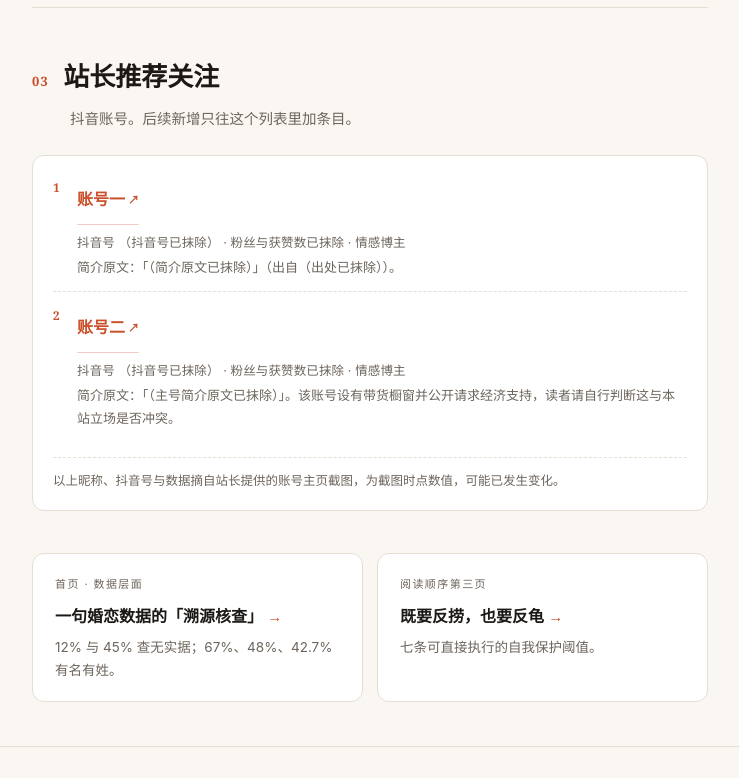
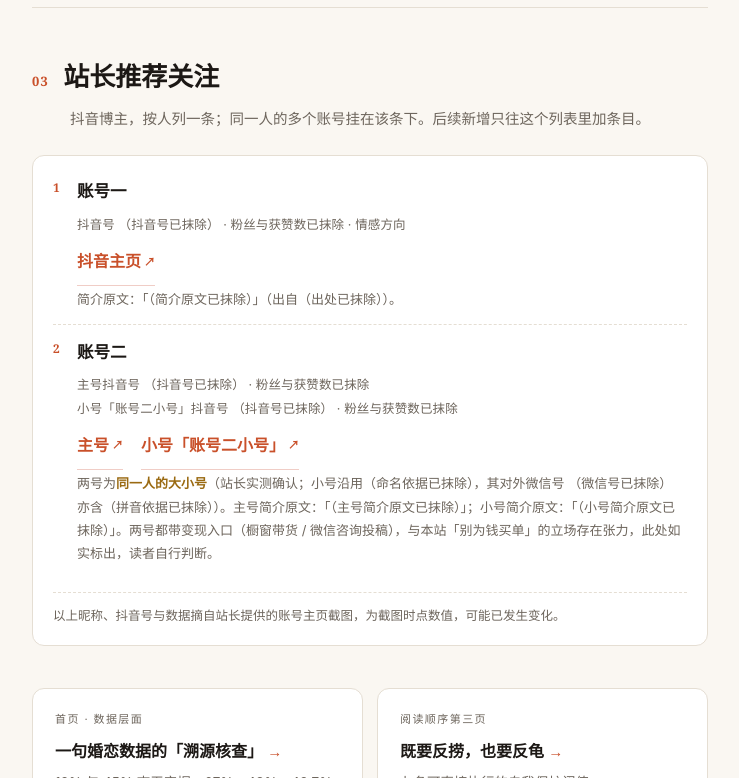
Before and after one commit to dujeongil-galaxy/dating-data-factcheck, a plain HTML site: page picks.html in a window 1280 px wide. Shown: the part 1495-2273 px from the top of the page, without its empty margins (270-1009 px from the left). Drawn offline with Linux system fonts and the light colour scheme.

Commit message:
站长推荐关注改为按人列条目，合并账号二的主号与小号
新增第三个抖音账号「账号二小号」（抖音号 （抖音号已抹除），粉丝数已抹除、
获赞数已抹除）后，若并列成三条会把同一人算成两个博主。改为按人一条、
该人名下多个账号挂在 .accts 行内并标注主号/小号：

- 账号一：单账号
- 账号二：主号 + 小号「账号二小号」

合并依据为站长实测确认，辅以小号沿用（命名依据已抹除）、对外微信号
（微信号已抹除） 含（拼音依据已抹除）；两号简介均带变现入口（橱窗带货 /
微信咨询投稿），已如实标出与本站立场的张力，不作美化。IP 属地与
年龄性别标记仍一律不转载。

顶部计数改为「关注博主 2 人 · 共 3 个账号」；README 变更记录追加
2026-11-02 条目并更新 picks 表格说明。

```diff
--- a/picks.html
+++ b/picks.html
@@ -95,6 +95,8 @@
   .follows li:first-child{border-top:none;padding-top:2px}
   .follows li::before{content:counter(f);position:absolute;left:0;top:13px;font-family:var(--serif);font-size:12px;font-weight:700;color:var(--accent)}
   .follows li:first-child::before{top:3px}
+  .follows .pname{display:block;font-family:var(--serif);font-size:16.5px;font-weight:700;color:var(--ink)}
+  .follows .accts{display:flex;flex-wrap:wrap;gap:4px 18px;margin-top:2px}
   .follows .flink{display:inline-block;padding:9px 0;font-family:var(--serif);font-weight:700;color:var(--accent);text-decoration:none;border-bottom:1px solid var(--danger-line)}
   .follows .flink:hover{border-bottom-color:var(--accent)}
   .follows .flink:focus-visible{outline:2px solid var(--live);outline-offset:2px}
@@ -178,7 +180,7 @@
     <div class="meta">
       <span>相关视频 <b>1</b></span>
       <span>付费推荐 <b>1</b></span>
-      <span>关注账号 <b>2</b></span>
+      <span>关注博主 <b>2</b> 人 · 共 <b>3</b> 个账号</span>
       <span>最后更新 2026-10-31</span>
     </div>
   </div>
@@ -220,12 +222,20 @@
 
   <section class="grp" id="accounts">
     <div class="sec-head"><span class="sec-num">03</span><h2>站长推荐关注</h2></div>
-    <p class="sec-sub">抖音账号。后续新增只往这个列表里加条目。</p>
+    <p class="sec-sub">抖音博主，按人列一条；同一人的多个账号挂在该条下。后续新增只往这个列表里加条目。</p>
 
     <div class="follows reveal">
       <ol>
-        <li><a class="flink" href="（抖音主页链接已抹除）" target="_blank" rel="noopener noreferrer nofollow">账号一<span class="ext">↗</span></a><span class="fmeta">抖音号 （抖音号已抹除） · 粉丝与获赞数已抹除 · 情感博主</span><span class="fn">简介原文：「（简介原文已抹除）」（出自（出处已抹除））。</span></li>
-        <li><a class="flink" href="（抖音主页链接已抹除）" target="_blank" rel="noopener noreferrer nofollow">账号二<span class="ext">↗</span></a><span class="fmeta">抖音号 （抖音号已抹除） · 粉丝与获赞数已抹除 · 情感博主</span><span class="fn">简介原文：「（主号简介原文已抹除）」。该账号设有带货橱窗并公开请求经济支持，读者请自行判断这与本站立场是否冲突。</span></li>
+        <li><span class="pname">账号一</span>
+          <span class="fmeta">抖音号 （抖音号已抹除） · 粉丝与获赞数已抹除 · 情感方向</span>
+          <span class="accts"><a class="flink" href="（抖音主页链接已抹除）" target="_blank" rel="noopener noreferrer nofollow">抖音主页<span class="ext">↗</span></a></span>
+          <span class="fn">简介原文：「（简介原文已抹除）」（出自（出处已抹除））。</span>
+        </li>
+        <li><span class="pname">账号二</span>
+          <span class="fmeta">主号抖音号 （抖音号已抹除） · 粉丝与获赞数已抹除<br>小号「账号二小号」抖音号 （抖音号已抹除） · 粉丝与获赞数已抹除</span>
+          <span class="accts"><a class="flink" href="（抖音主页链接已抹除）" target="_blank" rel="noopener noreferrer nofollow">主号<span class="ext">↗</span></a><a class="flink" href="（抖音主页链接已抹除）" target="_blank" rel="noopener noreferrer nofollow">小号「账号二小号」<span class="ext">↗</span></a></span>
+          <span class="fn">两号为<b>同一人的大小号</b>（站长实测确认；小号沿用（命名依据已抹除），其对外微信号 （微信号已抹除） 亦含（拼音依据已抹除））。主号简介原文：「（主号简介原文已抹除）」；小号简介原文：「（小号简介原文已抹除）」。两号都带变现入口（橱窗带货 / 微信咨询投稿），与本站「别为钱买单」的立场存在张力，此处如实标出，读者自行判断。</span>
+        </li>
       </ol>
       <p class="fsrc">以上昵称、抖音号与数据摘自站长提供的账号主页截图，为截图时点数值，可能已发生变化。</p>
     </div>
```
Also changed, not shown: 1 other file.
